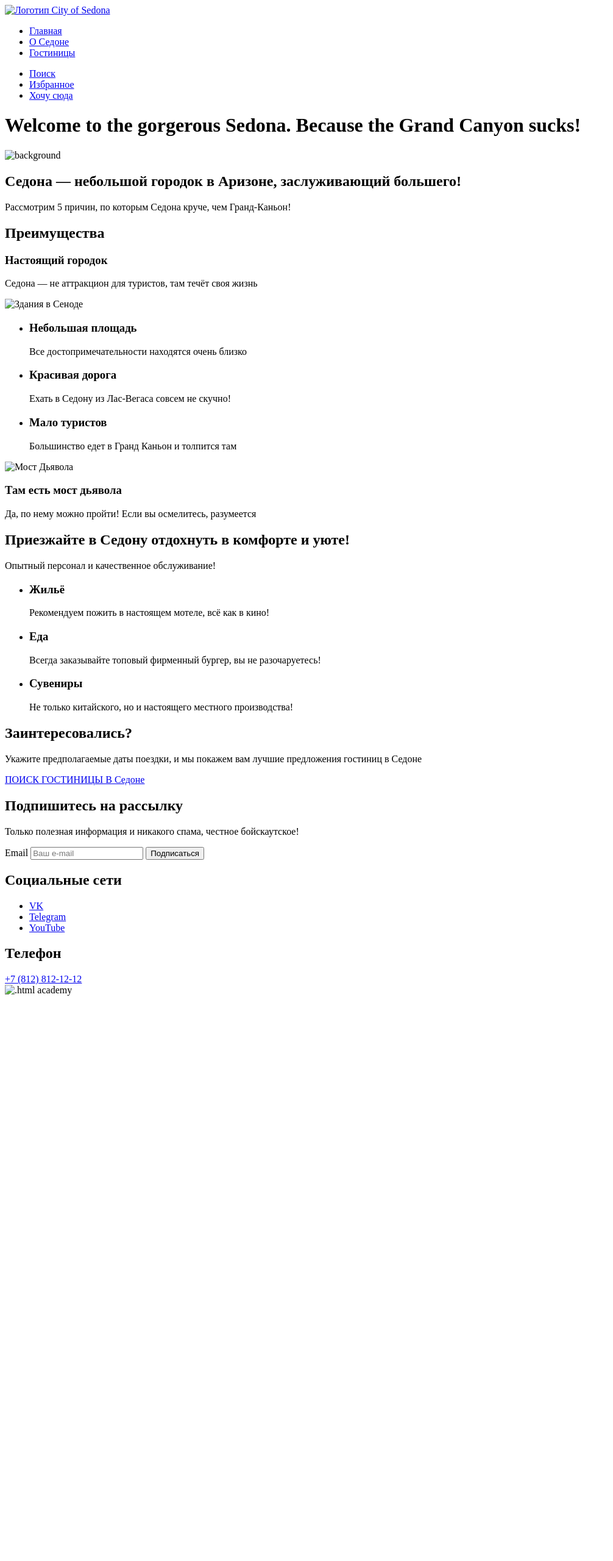
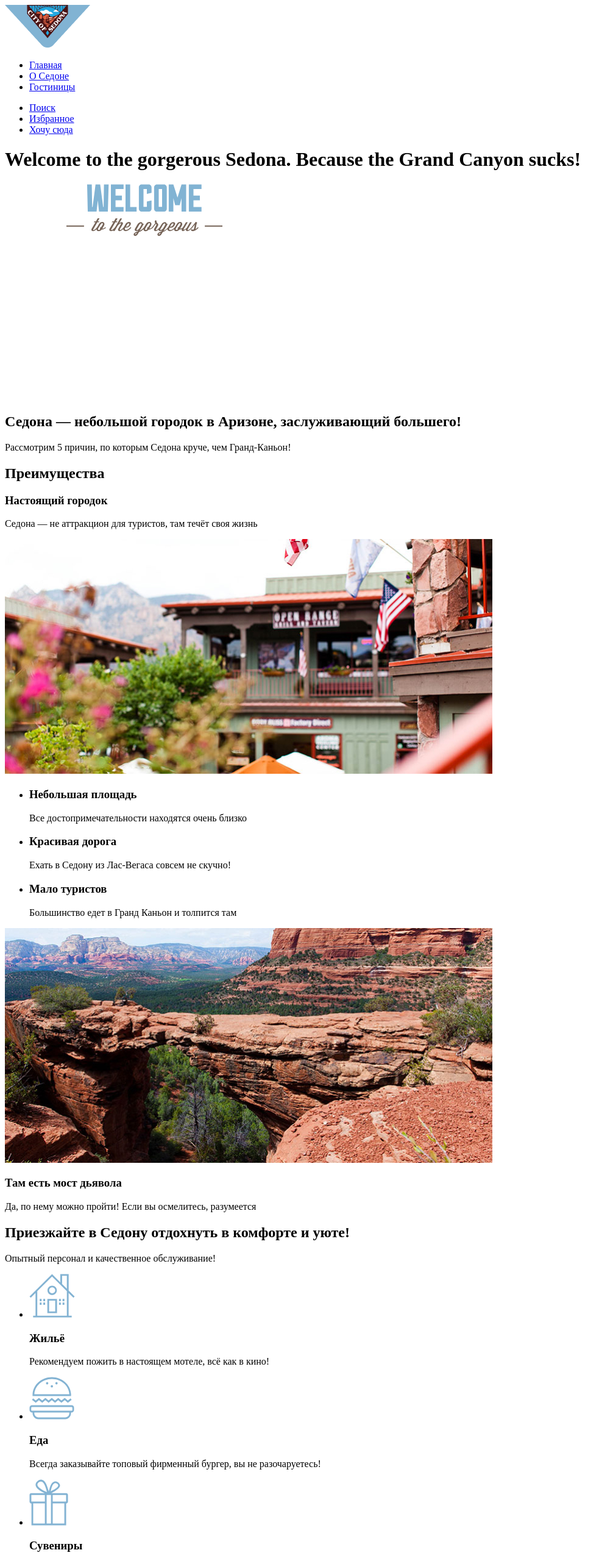
Before and after one commit to htmlacademy-univer-htmlcss-1/2345871-sedona-2, a plain HTML site: page index.html in a window 1280 px wide. Shown: the top 2560 px of the page at 61% size, without its empty margins (0-1006 px from the left). Before the commit the page ends 1641 px from the top, so only its background shows below. Drawn offline with Linux system fonts and the light colour scheme.

Commit message:
add some images

```diff
--- a/index.html
+++ b/index.html
@@ -9,7 +9,7 @@
     <header class="page-header">
       <nav class="navigation">
         <a class="navigation-logo" href="index.html">
-          <img class="logo-sedona" src="" alt="Логотип City of Sedona">
+          <img class="logo-sedona" src="images/header/logo.png" alt="Логотип City of Sedona">
         </a>
 
         <!-- Левая навигация  -->
@@ -49,13 +49,13 @@
     <!-- Основная часть страницы  -->
     <main class="main-index">
       <h1 class="visual-hidden">Welcome to the gorgerous Sedona. Because the Grand Canyon sucks!</h1>
-      <img class="background-picture" src="" alt="background">
+      <img class="background-welcome" src="images/main/welcome.svg" width="458" height="352" alt="Welcome to the gorgerous Sedona!"></img>
 
-        <!-- Локация и подводка к преимуществам  -->
-        <section class="sub-title-location">
-          <h2>Седона — небольшой городок в Аризоне, заслуживающий большего!</h2>
-          <p>Рассмотрим 5 причин, по которым Седона круче, чем Гранд-Каньон!</p>
-        </section>
+      <!-- Локация и подводка к преимуществам  -->
+      <section class="sub-title-location">
+        <h2>Седона — небольшой городок в Аризоне, заслуживающий большего!</h2>
+        <p>Рассмотрим 5 причин, по которым Седона круче, чем Гранд-Каньон!</p>
+      </section>
 
       <!-- Список преимуществ  -->
       <section class="advantages">
@@ -63,7 +63,7 @@
         <section class="single-advantage">
             <h3 class="advantages-title">Настоящий городок</h3>
             <p class="advantages-description">Седона — не аттракцион для туристов, там течёт своя жизнь</p>
-            <img class="picture" src="" alt="Здания в Сеноде">
+            <img class="picture" src="images/main/about/photo-1.jpg" width="800" height="385" alt="Здания в Сеноде">
         </section>
         <ul class="advantages-list">
           <li class="advantages-item">
@@ -80,7 +80,7 @@
           </li>
         </ul>
           <section class="single-advantage">
-            <img class="picture" src="" alt="Мост Дьявола">
+            <img class="picture" src="images/main/about/photo-2.jpg" width="800" height="385" alt="Мост Дьявола">
             <h3 class="advantages-title">Там есть мост дьявола</h3>
             <p class="advantages-description">Да, по нему можно пройти! Если вы осмелитесь, разумеется</p>
           </section>
@@ -95,14 +95,17 @@
       <!-- Список услуг  -->
       <ul class="service-list">
         <li class="service-item">
+          <img class="service-home-picture" src="images/main/about/house.svg" width="75" height="72" alt="Иконка Жилья">
           <h3 class="service-title">Жильё</h3>
           <p class="advantages-description">Рекомендуем пожить в настоящем мотеле, всё как в кино!</p>
         </li>
         <li class="service-item">
+          <img class="service-home-picture" src="images/main/about/food.svg" width="74" height="70" alt="Иконка Еды">
           <h3 class="service-title">Еда</h3>
           <p class="advantages-description">Всегда заказывайте топовый фирменный бургер, вы не разочаруетесь!</p>
         </li>
         <li class="service-item">
+          <img class="service-home-picture" src="images/main/about/souvenir.svg" width="64" height="76" alt="Иконка Сувениров">
           <h3 class="service-title">Сувениры</h3>
           <p class="advantages-description">Не только китайского, но и настоящего местного производства!</p>
         </li>
@@ -160,7 +163,7 @@
       </section>
 
       <!-- Логотип HTML-Academy  -->
-      <img class="logo-htmlacademy" src="" alt=".html academy">
+      <img class="logo-htmlacademy" src="images/footer/html_academy.svg" width="114.9" height="32.9" alt=".html academy">
     </footer>
   </body>
 </html>
```
Also changed, not shown: catalog.html (+6 -7 lines), images/catalog/hotel-1.jpg (added), images/catalog/hotel-2.jpg (added), images/catalog/hotel-3.jpg (added), images/catalog/hotel-4.jpg (added), images/footer/html_academy.svg (added), images/header/favorites.svg (added), images/header/logo.png (added), images/header/search.svg (added), images/main/about/food.svg (added), images/main/about/house.svg (added), images/main/about/photo-1.jpg (added), images/main/about/photo-2.jpg (added), images/main/about/souvenir.svg (added), 5 more files.
